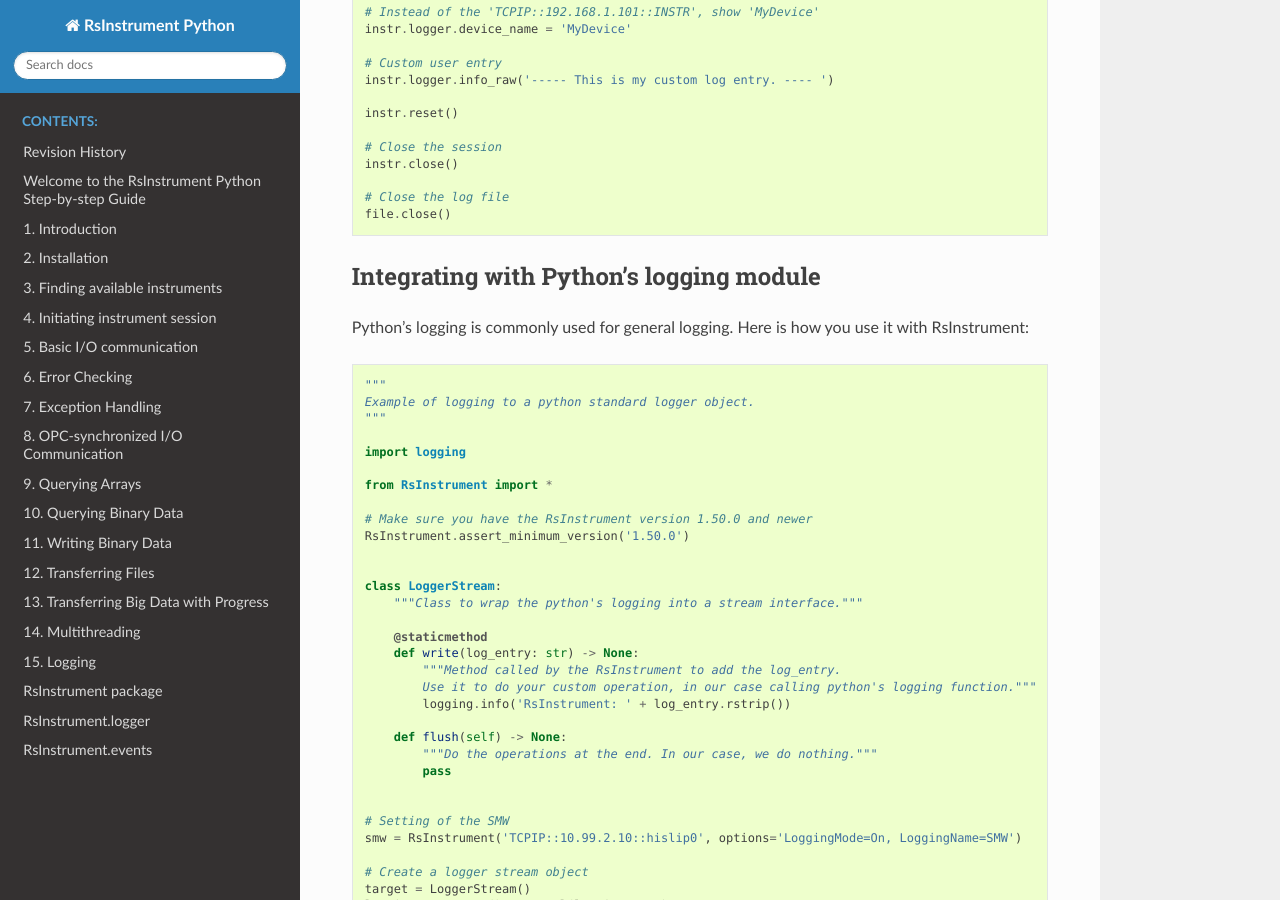
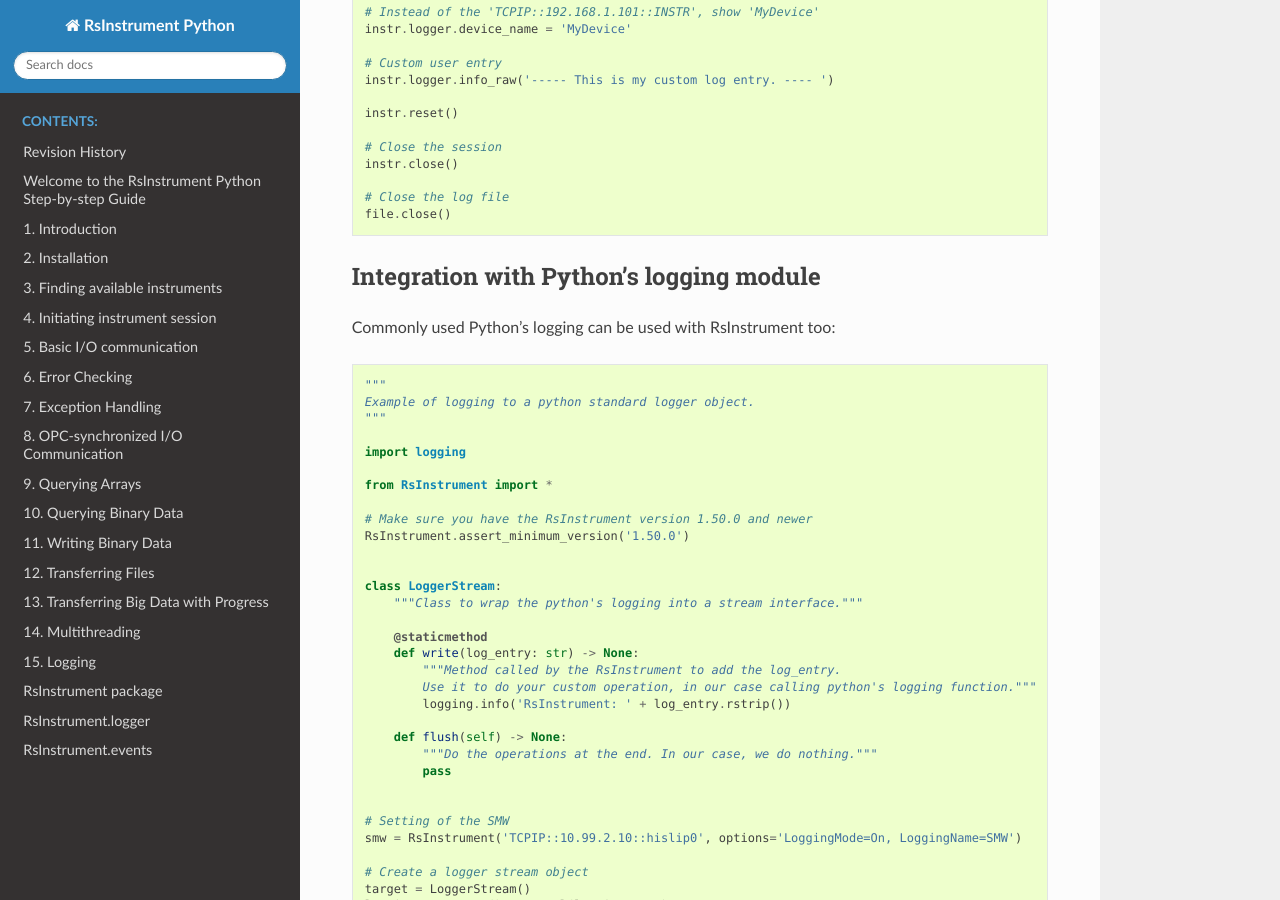
Before and after one commit to Rohde-Schwarz/RsInstrument, a Sphinx documentation site: the page built from docs/source/Chapter_15_Logging.rst, in a window 1280 px wide and 900 px high, scrolled down 2299 px. Built offline with Sphinx 7.4.7 and the Read the Docs theme 2.0.0, drawn with Linux system fonts in a browser that asks for light colours.

Commit message:
small docu logging update

```diff
--- a/docs/source/Chapter_15_Logging.rst
+++ b/docs/source/Chapter_15_Logging.rst
@@ -66,10 +66,10 @@
 .. include:: Example_LoggingFile.py
 
 
-Integrating with Python's logging module
+Integration with Python's logging module
 """"""""""""""""""""""""""""""""""""""""""
 
-Python's logging is commonly used for general logging. Here is how you use it with RsInstrument:
+Commonly used Python's logging can be used with RsInstrument too:
 
 .. include:: Example_LoggingPythonLogger.py
 
```
